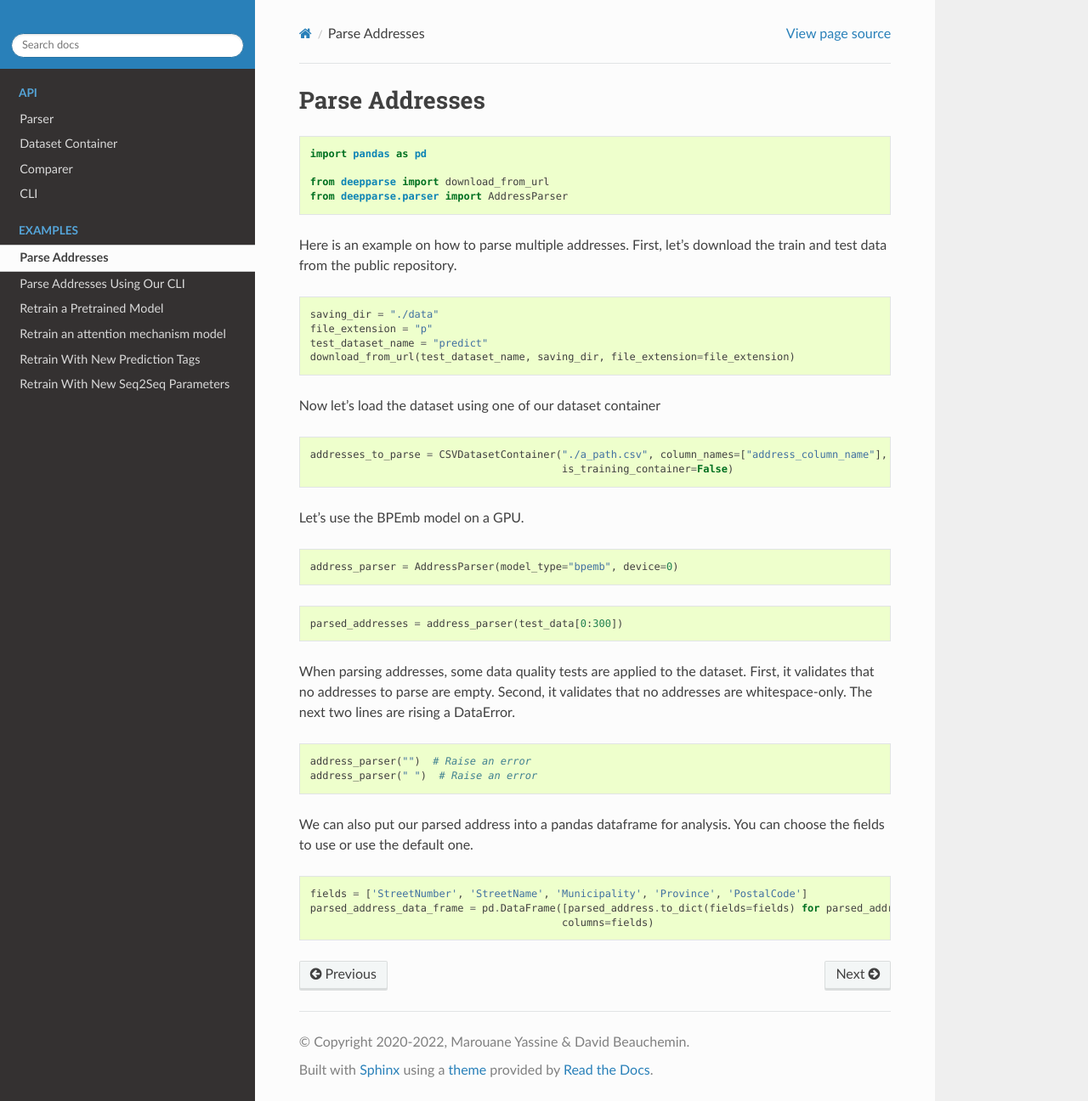
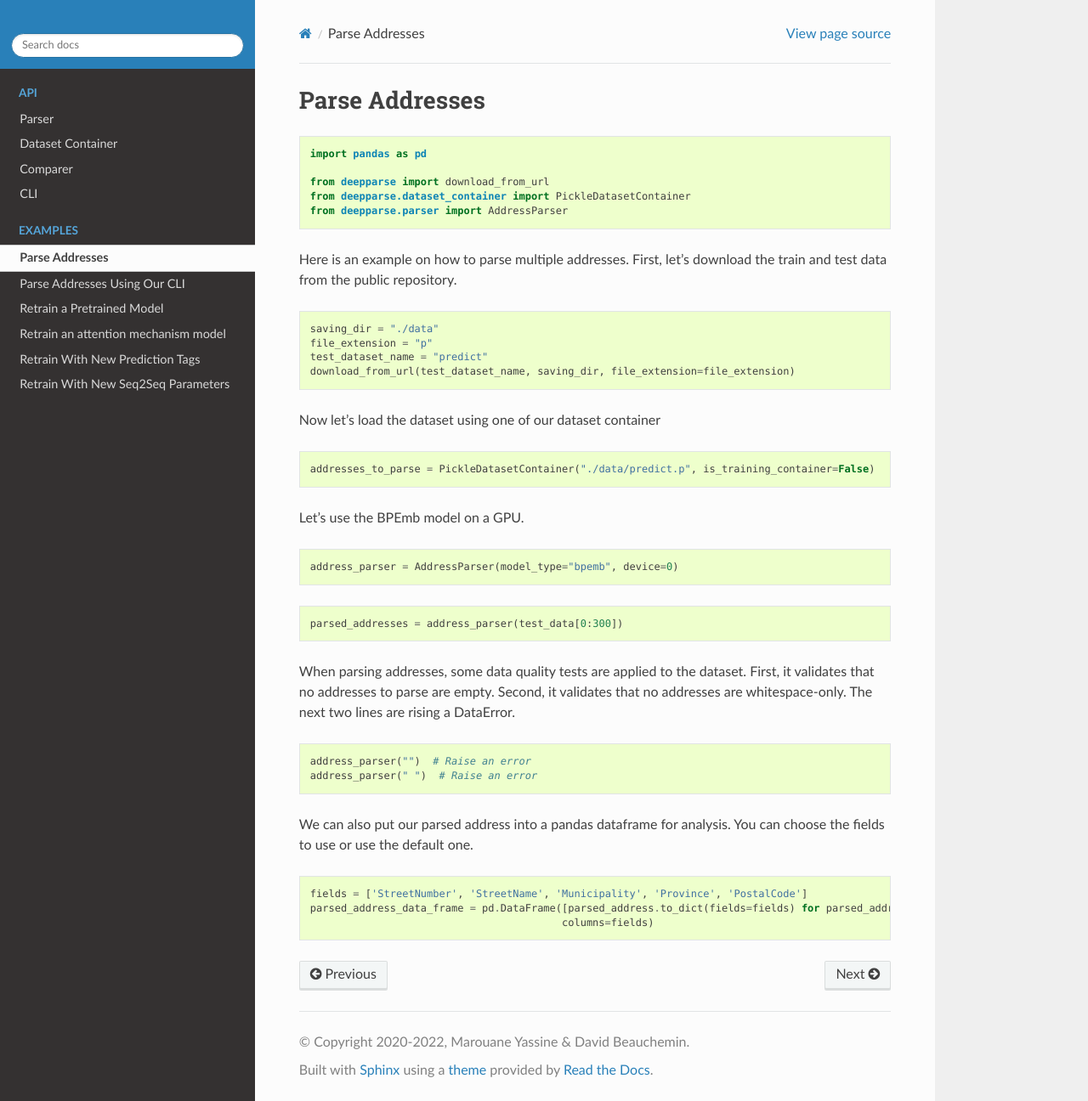
Before and after one commit to GRAAL-Research/deepparse, a Sphinx documentation site: the page built from docs/source/examples/parse_addresses.rst, in a window 1280 px wide and 1296 px high. Shown: the whole window at 85% size. Built offline with Sphinx 7.4.7 and the Read the Docs theme 2.0.0, drawn with Linux system fonts in a browser that asks for light colours; the version number could not be read and is left out.

Commit message:
fix data container error in parse example

```diff
--- a/docs/source/examples/parse_addresses.rst
+++ b/docs/source/examples/parse_addresses.rst
@@ -9,6 +9,7 @@ Parse Addresses
     import pandas as pd
 
     from deepparse import download_from_url
+    from deepparse.dataset_container import PickleDatasetContainer
     from deepparse.parser import AddressParser
 
 Here is an example on how to parse multiple addresses. First, let's download the train and test data from the public repository.
@@ -24,8 +25,7 @@ Now let's load the dataset using one of our dataset container
 
 .. code-block:: python
 
-    addresses_to_parse = CSVDatasetContainer("./a_path.csv", column_names=["address_column_name"],
-                                             is_training_container=False)
+    addresses_to_parse = PickleDatasetContainer("./data/predict.p", is_training_container=False)
 
 Let's use the BPEmb model on a GPU.
 
```
Also changed, not shown: 1 other file.
